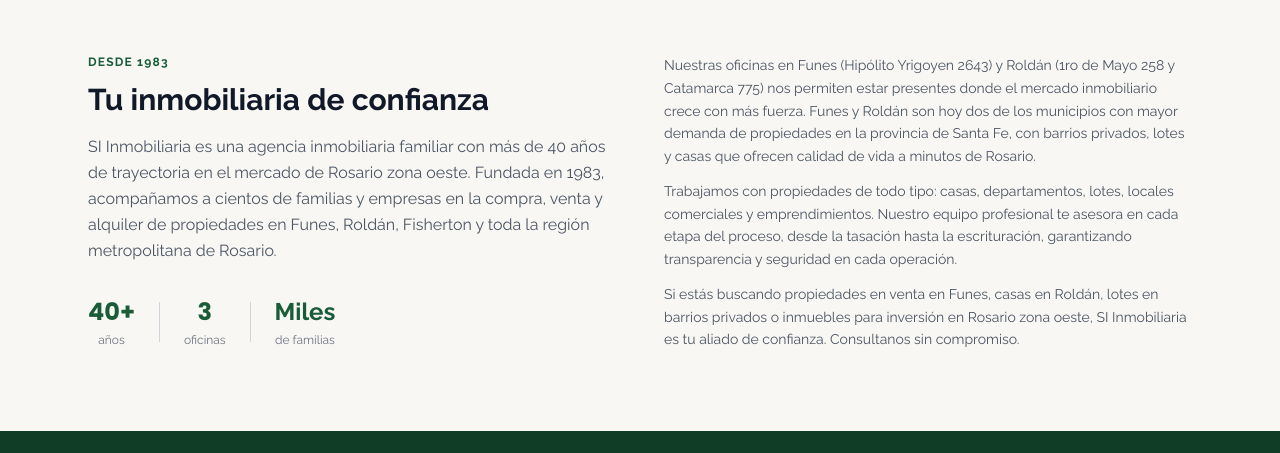
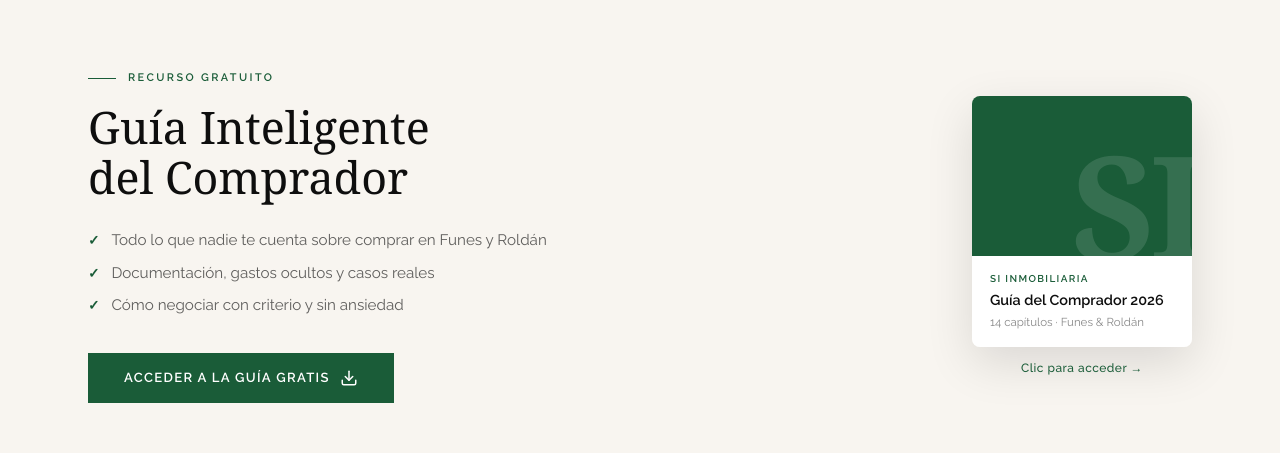
Before and after one commit to davico003-code/ippoliti, a Next.js app: page / in a window 1280 px wide. Shown: the part 895-1348 px from the top of the page. Built offline with nearby package versions, Linux system fonts and the light colour scheme; no server answers.

Commit message:
feat: GuiaSection en home
Co-Authored-By: Claude Opus 4.6 (1M context) <noreply@anthropic.com>

```diff
--- a/src/app/page.tsx
+++ b/src/app/page.tsx
@@ -4,6 +4,7 @@ import { MapPin, Building2, ArrowRight, Maximize2, Home as HomeIcon } from 'luci
 import Link from 'next/link'
 import Image from 'next/image'
 import HeroVideo from '@/components/HeroVideo'
+import GuiaSection from '@/components/GuiaSection'
 import ShareCardButton from '@/components/ShareCardButton'
 import {
   getFeaturedProperties,
@@ -321,6 +322,9 @@ export default async function Home() {
       {/* Hero with YouTube background */}
       <HeroVideo />
 
+      {/* Guía del comprador */}
+      <GuiaSection />
+
       {/* Featured properties */}
       <FeaturedPropertiesSection />
 
```
